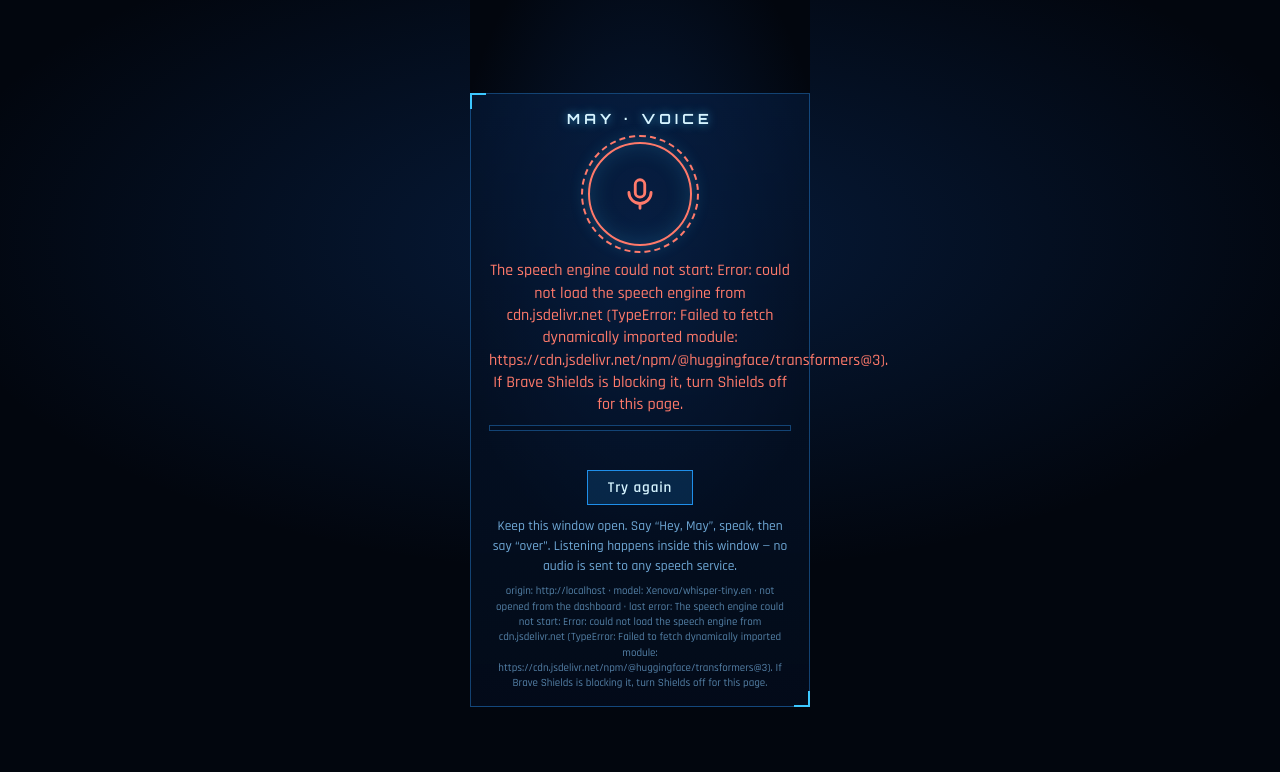
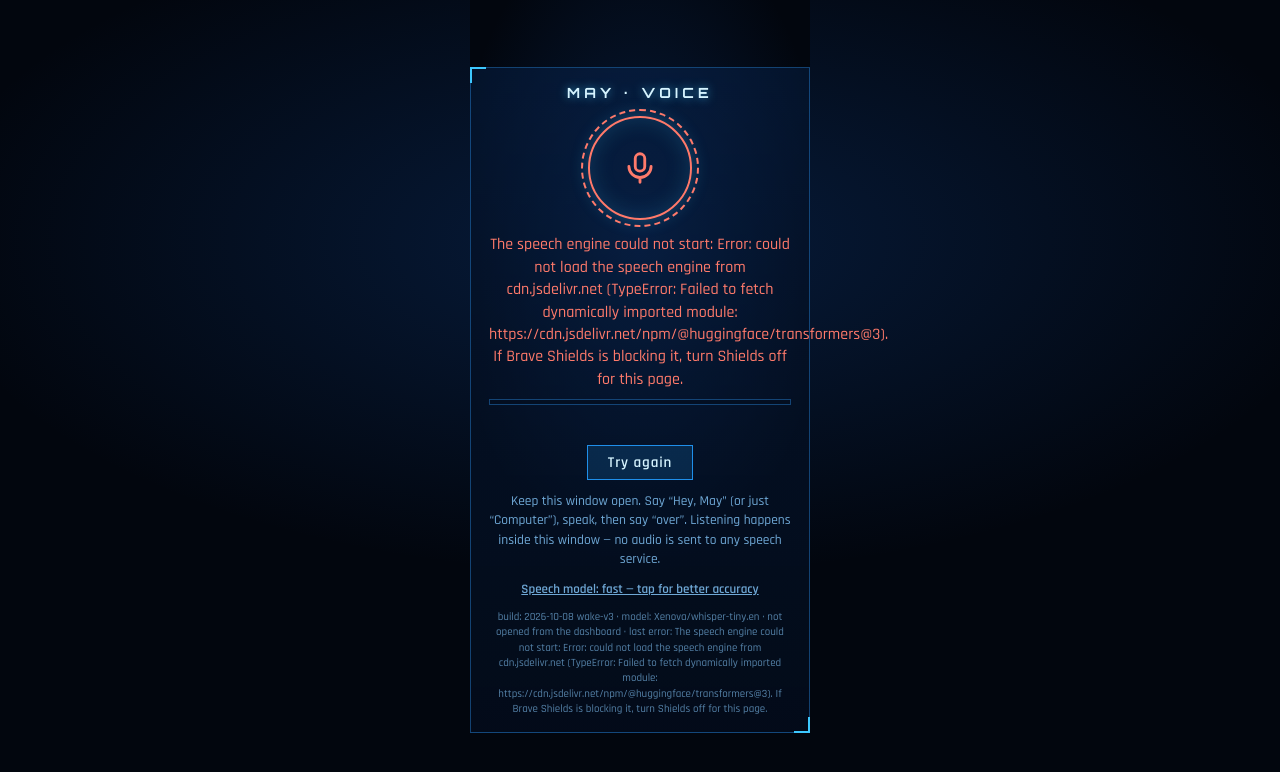
Before and after one commit to Aamer-1/may-voice, a plain HTML site: page index.html in a window 1280 px wide. Drawn offline with Linux system fonts and the light colour scheme.

Commit message:
Add files via upload

```diff
--- a/index.html
+++ b/index.html
@@ -64,6 +64,8 @@
   button:hover { border-color: var(--glow); }
   button[hidden] { display: none; }
   .note { margin: 0 0 8px; font-size: 13.5px; line-height: 1.45; color: var(--dim); }
+  button.link { margin: 0 0 10px; padding: 4px 8px; font-size: 13px; letter-spacing: 0; background: none; border: 0; color: var(--dim); text-decoration: underline; }
+  button.link:hover { color: var(--ice); }
   .debug { margin: 0; font-size: 11px; line-height: 1.4; color: var(--dim); opacity: 0.75; overflow-wrap: anywhere; }
   @media (prefers-reduced-motion: reduce) { * { animation-duration: .001ms !important; } }
 </style>
@@ -78,7 +80,8 @@
     <div class="meter" aria-hidden="true"><i id="meterFill"></i></div>
     <p class="heard" id="heard"></p>
     <button id="actionBtn" type="button" hidden>Tap to start</button>
-    <p class="note">Keep this window open. Say &ldquo;Hey, May&rdquo;, speak, then say &ldquo;over&rdquo;. Listening happens inside this window &mdash; no audio is sent to any speech service.</p>
+    <p class="note">Keep this window open. Say &ldquo;Hey, May&rdquo; (or just &ldquo;Computer&rdquo;), speak, then say &ldquo;over&rdquo;. Listening happens inside this window &mdash; no audio is sent to any speech service.</p>
+    <button id="modelBtn" type="button" class="link">Speech model: fast &mdash; tap for better accuracy</button>
     <p class="debug" id="debug"></p>
   </div>
 
@@ -92,6 +95,7 @@
   // so the built-in browser feature cannot work there. The first run
   // downloads the engine and model (tens of megabytes) and the browser
   // keeps them for next time. See DECISIONS.md, ADR-19.
+  var BUILD = '2026-10-08 wake-v3';   // shown at the bottom of the window, so you can tell which copy is live
   var ENGINE_URL = 'https://cdn.jsdelivr.net/npm/@huggingface/transformers@3';
   var SAMPLE_RATE = 16000;
   var FRAME_SIZE = 4096;            // 256 ms of audio per frame
@@ -108,17 +112,20 @@
   var openerOrigin = params.get('o') || '';
   var sendTarget = (openerOrigin && openerOrigin !== 'null') ? openerOrigin : '*';
 
-  // Default is the small, fast model. Adding ?model=base to the voice address in the
-  // Settings sheet switches to a larger, more accurate one (bigger one-time download,
-  // slower to transcribe).
+  // Default is the small, fast model. The switch at the bottom of the window changes to a
+  // larger, more accurate one (bigger one-time download, slower) and remembers the choice.
   var MODELS = { tiny: 'Xenova/whisper-tiny.en', base: 'Xenova/whisper-base.en' };
-  var MODEL_ID = MODELS[params.get('model')] || MODELS.tiny;
+  var savedModel = '';
+  try { savedModel = localStorage.getItem('mayModel') || ''; } catch (e) { /* storage unavailable */ }
+  var MODEL_KEY = MODELS[params.get('model')] ? params.get('model') : (MODELS[savedModel] ? savedModel : 'tiny');
+  var MODEL_ID = MODELS[MODEL_KEY];
 
   var dial = document.getElementById('dial');
   var statusEl = document.getElementById('status');
   var meterFill = document.getElementById('meterFill');
   var heardEl = document.getElementById('heard');
   var actionBtn = document.getElementById('actionBtn');
+  var modelBtn = document.getElementById('modelBtn');
   var debugEl = document.getElementById('debug');
 
   var state = 'loading';           // loading | awaiting_wake | active | error
@@ -149,7 +156,7 @@
   }
 
   function showDebug() {
-    var bits = ['origin: ' + window.location.origin, 'model: ' + MODEL_ID];
+    var bits = ['build: ' + BUILD, 'model: ' + MODEL_ID];
     if (!window.opener) bits.push('not opened from the dashboard');
     if (lastError) bits.push('last error: ' + lastError);
     debugEl.textContent = bits.join(' \u00b7 ');
@@ -163,7 +170,7 @@
   function setState(next) {
     state = next;
     dial.className = 'dial ' + ({ loading: 'loading', awaiting_wake: 'listening', active: 'active', error: 'error' }[next] || '');
-    if (next === 'awaiting_wake') setStatus('Listening for \u201cHey, May\u201d\u2026');
+    if (next === 'awaiting_wake') setStatus('Listening for \u201cHey, May\u201d or \u201cComputer\u201d\u2026');
     else if (next === 'active') setStatus('Listening \u2014 say \u201cover\u201d when you are done.');
     showDebug();
   }
@@ -341,8 +348,11 @@
   // The small model often mishears the short phrase "Hey, May" (for example as
   // "Hear me"). The exact phrase is accepted anywhere; the looser look-alikes only
   // at the very start of a phrase, so ordinary sentences are less likely to wake it.
-  var WAKE_STRICT = /\b(?:hey|hay|hi)[\s,.!-]*(?:may|mae|mei|maye)\b/i;
-  var WAKE_LOOSE = /^[\s"'(\[]*(?:hey|hay|hi|he|hear|ay|eh)[\s,.!-]*(?:may|mae|mei|maye|me|mea|mia|my)\b/i;
+  // "Computer" is a long, distinctive word the small model hears reliably, so it is
+  // accepted as an easier alternative, but only at the very start of a phrase.
+  var WAKE_STRICT = /\b(?:hey|hay|hi|hello|hallo|okay|ok)[\s,.!-]*(?:may|mae|mei|maye)\b/i;
+  var WAKE_LOOSE = /^[\s"'(\[]*(?:hey|hay|hi|he|hear|ay|eh|hello|hallo)[\s,.!-]*(?:may|mae|mei|maye|me|mea|mia)\b/i;
+  var WAKE_WORD = /^[\s"'(\[]*(?:(?:hey|hi|ok|okay)[\s,.!-]*)?computer\b/i;
   var ENDS_WITH_OVER = /^(.*?)[\s,.!?;:-]*\bover\b[\s.!?,]*$/i;
 
   function handleText(raw) {
@@ -351,7 +361,7 @@
     if (!text || paused) return;
 
     if (state === 'awaiting_wake') {
-      var m = text.match(WAKE_STRICT) || text.match(WAKE_LOOSE);
+      var m = text.match(WAKE_STRICT) || text.match(WAKE_LOOSE) || text.match(WAKE_WORD);
       if (!m) return;
       enterActive();
       var rest = text.slice(m.index + m[0].length).replace(/^[\s,.!?-]+/, '');
@@ -374,7 +384,7 @@
       if (state === 'active') {
         messageParts = [];
         setState('awaiting_wake');
-        heardEl.textContent = 'Timed out \u2014 say \u201cHey, May\u201d to start again.';
+        heardEl.textContent = 'Timed out \u2014 say \u201cHey, May\u201d or \u201cComputer\u201d to start again.';
       }
     }, ACTIVE_TIMEOUT_MS);
   }
@@ -413,6 +423,14 @@
     else if (event.data.type === 'may-done-speaking') { paused = false; resetCapture(); }
   });
 
+  modelBtn.textContent = MODEL_KEY === 'base'
+    ? 'Speech model: better accuracy \u2014 tap to go back to fast'
+    : 'Speech model: fast \u2014 tap for better accuracy';
+  modelBtn.addEventListener('click', function () {
+    try { localStorage.setItem('mayModel', MODEL_KEY === 'base' ? 'tiny' : 'base'); } catch (e) { /* storage unavailable */ }
+    window.location.reload();
+  });
+
   // ---- Go ----
   async function boot() {
     setState('loading');
```
